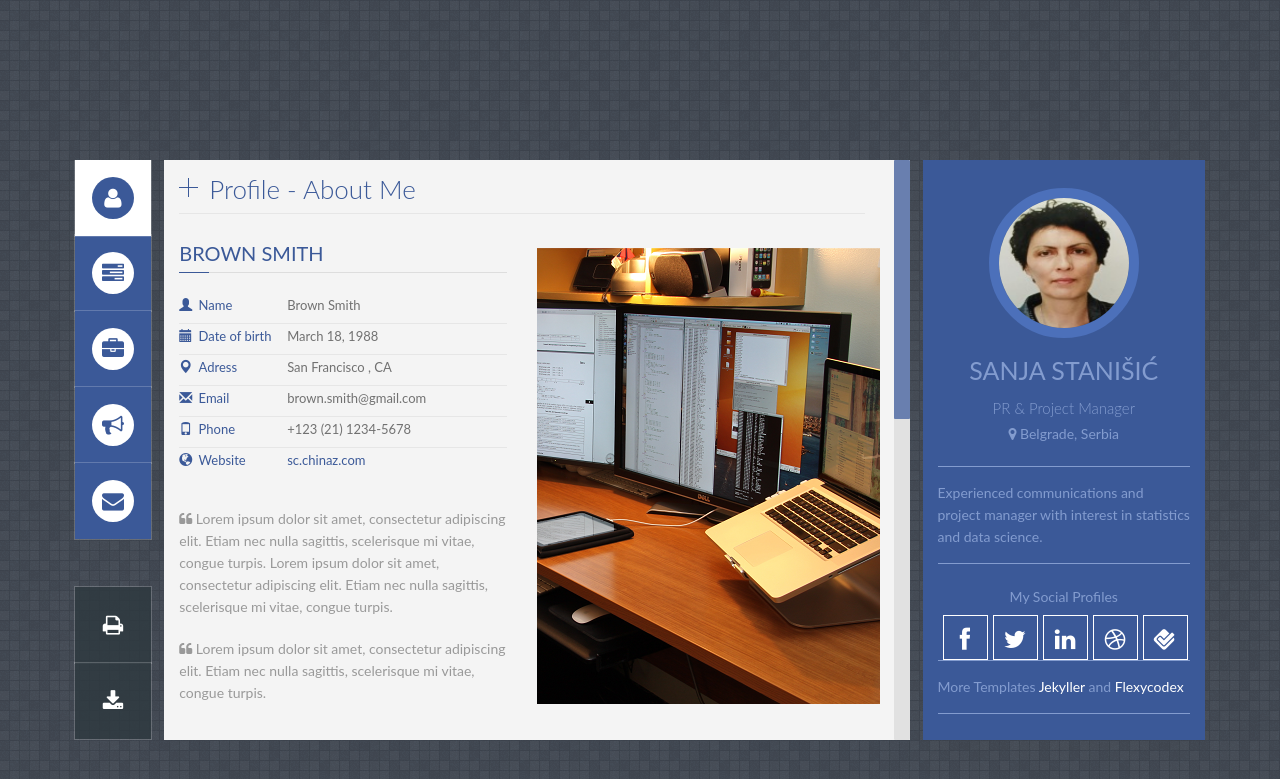
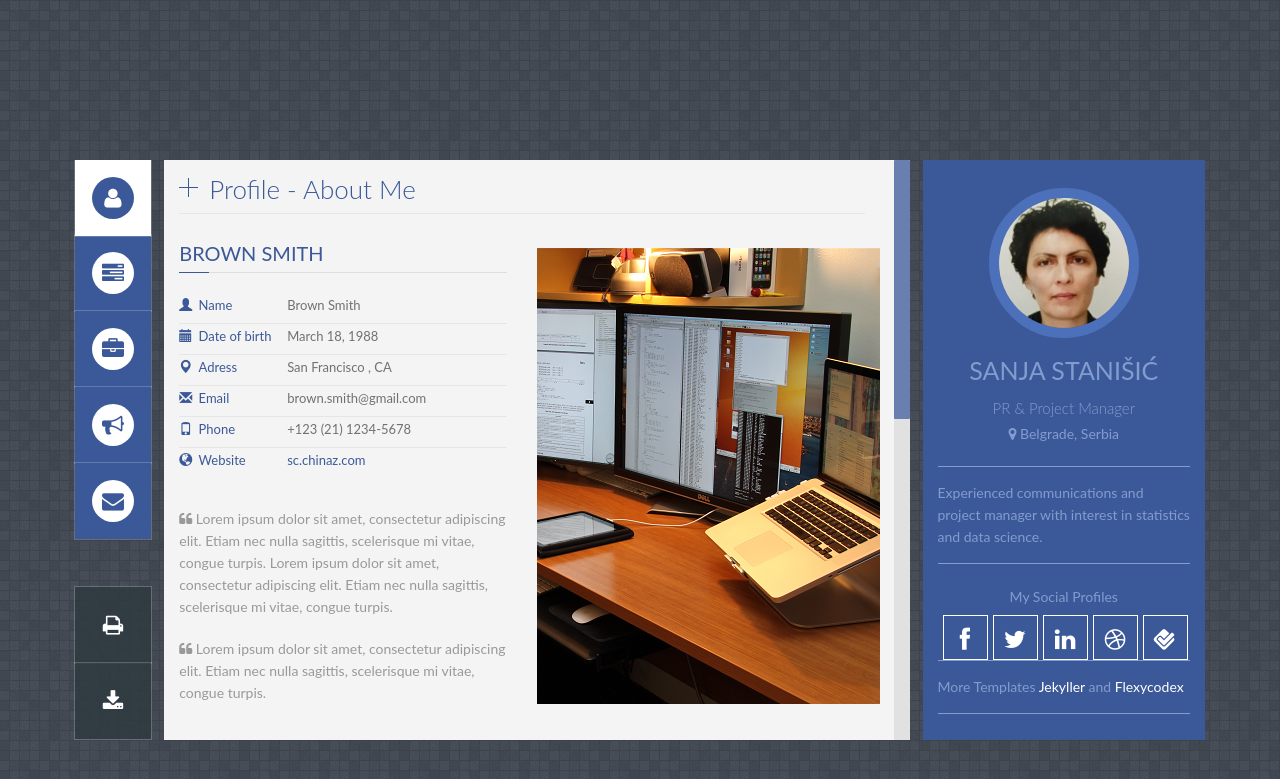
Before and after one commit to vladofilipovic/sanjastanisic.github.io, a Jekyll site: the page built from index.html, in a window 1280 px wide. Shown: the top 779 px of the page. Built offline with Jekyll 4.4.1, drawn with Linux system fonts in a browser that asks for light colours; some web fonts are replaced.

Commit message:
sredila slike

```diff
--- a/index.html
+++ b/index.html
@@ -45,16 +45,10 @@
 
          <div class="image-holder one" id="pic_prof_1" style="display:block">
 
-                <img class="head-image up circle" src="images/img/up.png" width="121" height="150" alt="" />
+                <img class="head-image up circle" src="images/img/dokument-01.jpg" width="150" height="150" alt="" />
                 <!--
                 <img class="head-image up-left circle" src="images/img/upleft.png" width="121" height="150" alt="" />
                 <img class="head-image left circle" src="images/img/left.png" width="121" height="150" alt="" />
-                <img class="head-image down-left circle" src="images/img/downleft.png" width="121" height="150" alt="" />
-                <img class="head-image down circle" src="images/img/down.png" width="121" height="150" alt="" />
-                <img class="head-image down-right circle" src="images/img/downright.png" width="121" height="150" alt="" />
-                <img class="head-image right circle" src="images/img/right.png" width="121" height="150" alt="" />
-                <img class="head-image up-right circle" src="images/img/upright.png" width="121" height="150" alt="" />
-                <img class="head-image front circle" src="images/img/front.png" width="121" height="150" alt="" />
                 -->
 
         </div>
```
Also changed, not shown: images/img/dokument-01.jpg (added), images/img/down.png (deleted), images/img/downleft.png (deleted), images/img/downright.png (deleted), images/img/front.png (deleted), images/img/left.png (deleted), images/img/right.png (deleted), images/img/up.png (deleted), images/img/upleft.png (deleted), images/img/upright.png (deleted).
